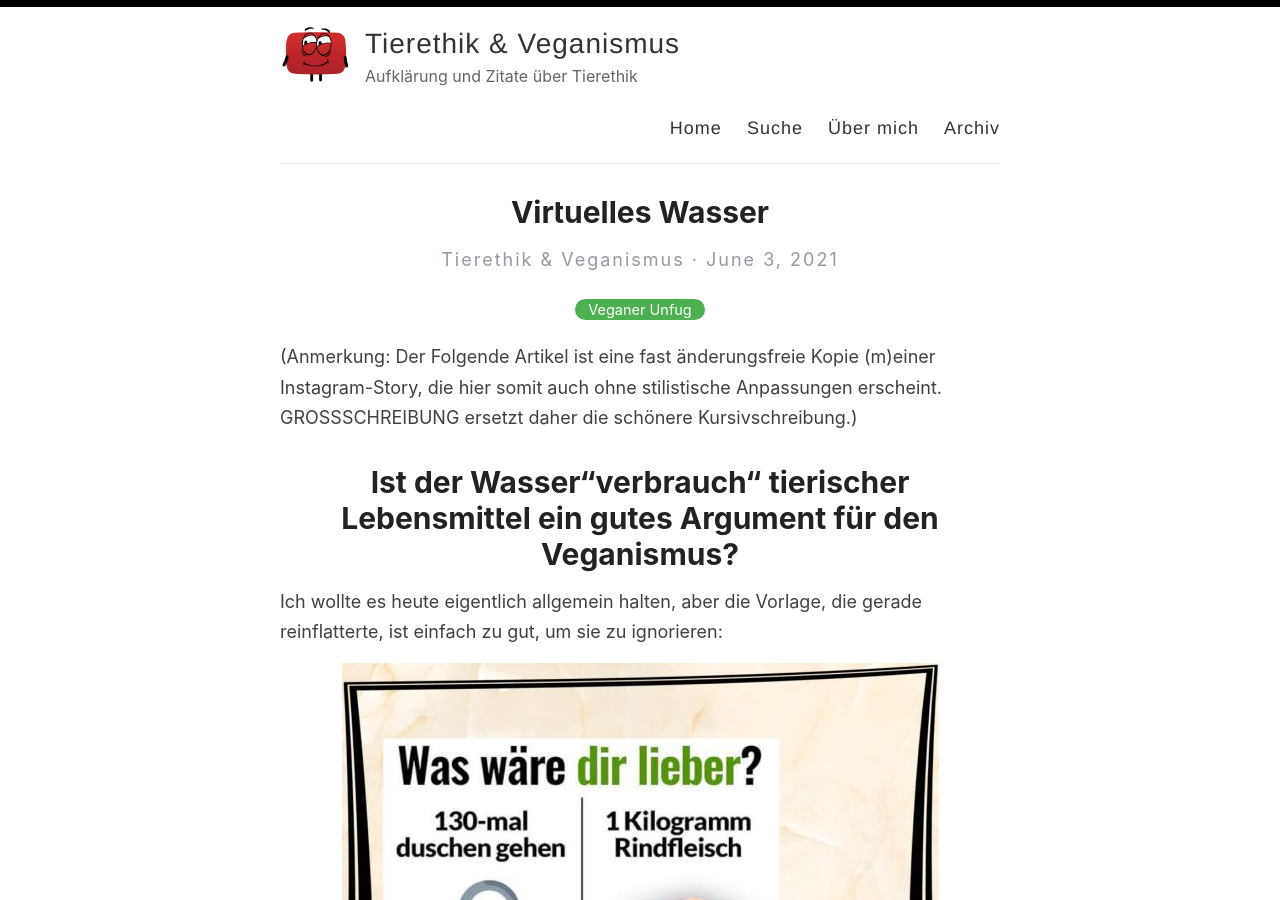
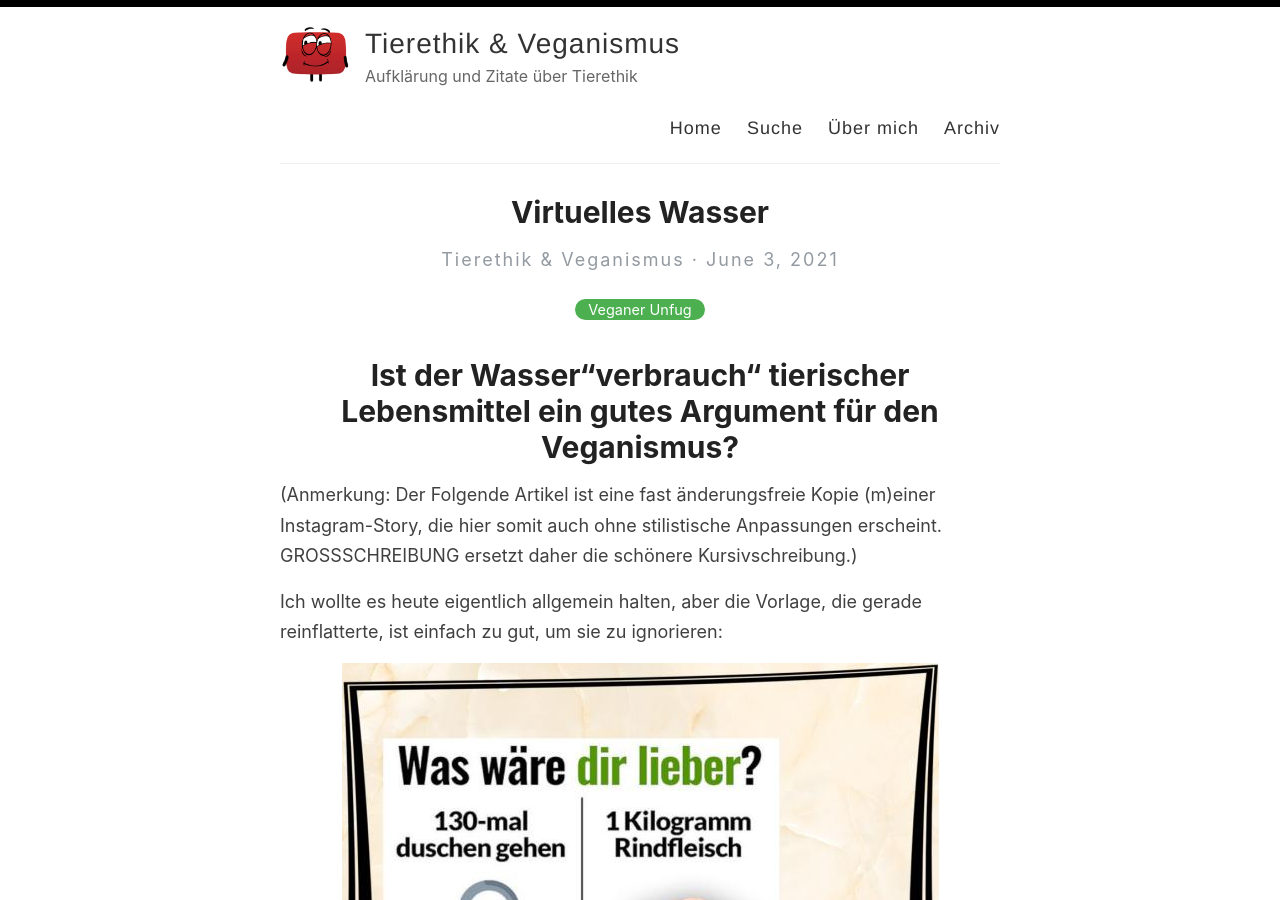
Before and after one commit to tierethik-veganismus/tierethik-veganismus.github.io, a Jekyll site: the page built from _posts/2021-06-03-Virtuelles-Wasser.md, in a window 1280 px wide and 900 px high. Built offline with Jekyll 4.4.1, drawn with Linux system fonts in a browser that asks for light colours.

```diff
--- a/_posts/2021-06-03-Virtuelles-Wasser.md
+++ b/_posts/2021-06-03-Virtuelles-Wasser.md
@@ -5,9 +5,10 @@ categories: [Veganer Unfug]
 excerpt: Ist der Wasser“verbrauch“ tierischer Lebensmittel ein gutes Argument für den Veganismus?
 ---
 
-(Anmerkung: Der Folgende Artikel ist eine fast änderungsfreie Kopie (m)einer Instagram-Story, die hier somit auch ohne stilistische Anpassungen erscheint. GROSSSCHREIBUNG ersetzt daher die schönere Kursivschreibung.)
 
 # Ist der Wasser“verbrauch“ tierischer Lebensmittel ein gutes Argument für den Veganismus?
+
+(Anmerkung: Der Folgende Artikel ist eine fast änderungsfreie Kopie (m)einer Instagram-Story, die hier somit auch ohne stilistische Anpassungen erscheint. GROSSSCHREIBUNG ersetzt daher die schönere Kursivschreibung.)
 
 Ich wollte es heute eigentlich allgemein halten, aber die Vorlage, die gerade reinflatterte, ist einfach zu gut, um sie zu ignorieren:
 
```
